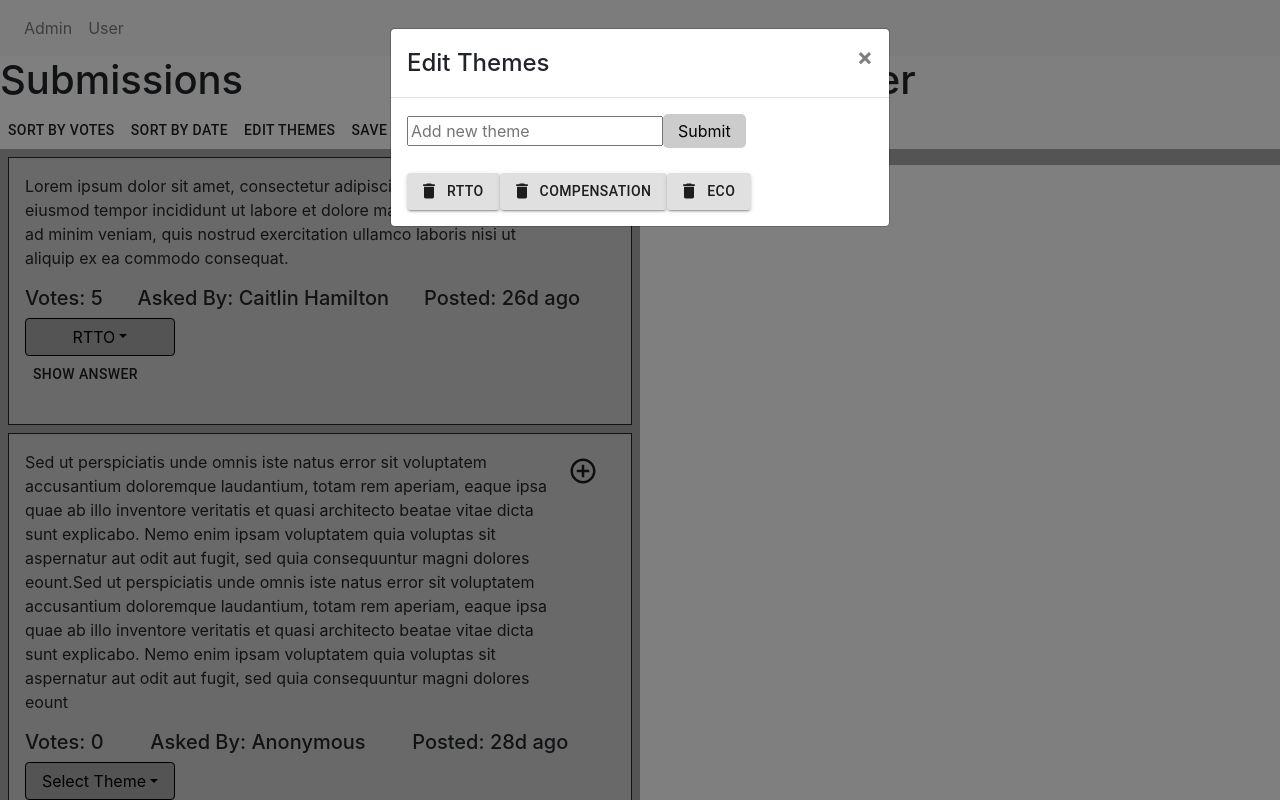
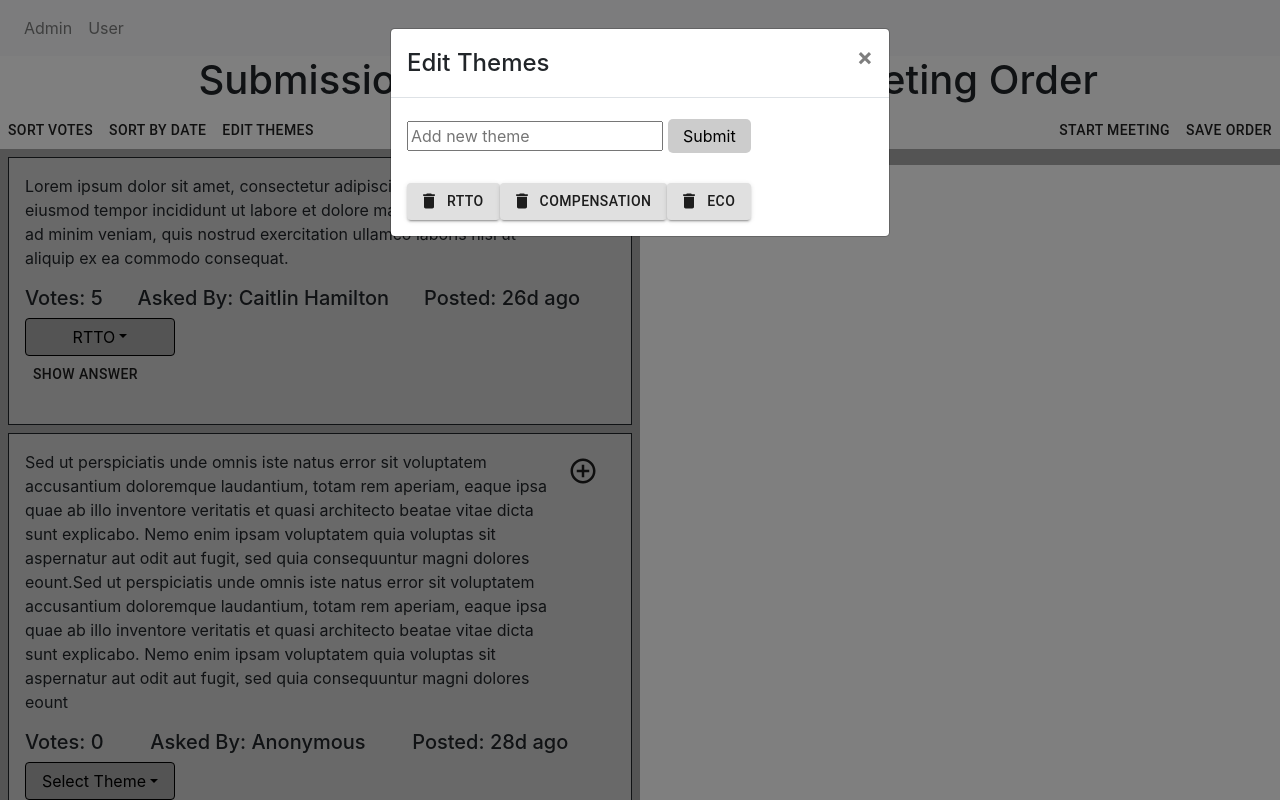
Before and after one commit to caitlin-hamilton/AskMeAnything, a React (Create React App) app: page /admin in a window 1280 px wide. Both pictures are taken after a click on the button "EDIT THEMES". Shown: the top 800 px of the page. Built offline with nearby package versions, Linux system fonts and the light colour scheme.

Commit message:
styling fixes

```diff
--- a/public/index.html
+++ b/public/index.html
@@ -24,7 +24,7 @@
       work correctly both with client-side routing and a non-root public URL.
       Learn how to configure a non-root public URL by running `npm run build`.
     -->
-    <title>React App</title>
+    <title>Ask Me Anything</title>
   </head>
   <body>
     <noscript>You need to enable JavaScript to run this app.</noscript>
--- a/src/App.css
+++ b/src/App.css
@@ -5,6 +5,8 @@ input[type="submit"] {
   cursor: pointer;
   -webkit-border-radius: 5px;
   border-radius: 5px;
+  margin: 5px;
+  height:10%
 }
 
 .adminButton {
--- a/src/admin_components/AdminComponents.styled.tsx
+++ b/src/admin_components/AdminComponents.styled.tsx
@@ -4,6 +4,7 @@ export const QuestionHeading = styled.h1`
 width: 50%;
 height: 100%;
 display: flex;
+justify-content: center;
 `
 
 export const QuestionContainer = styled.div`
--- a/src/admin_components/AdminHome.js
+++ b/src/admin_components/AdminHome.js
@@ -7,6 +7,7 @@ import themes from "./Themes";
 import { ToastContainer, toast } from "react-toastify";
 import "react-toastify/dist/ReactToastify.css";
 import {QuestionHeading, QuestionContainer} from './AdminComponents.styled'
+import { AiOutlineArrowDown, AiOutlineArrowUp } from "react-icons/ai";
 import '../App.css'
 
 const reorder = (list, startIndex, endIndex) => {
@@ -169,9 +170,23 @@ export default class AdminHome extends Component {
   };
 
 
-  showSuccessfulToast() {
+  showNewThemeToast() {
     toast.success("New Theme Added", {
-      position: "top-right",
+      position: "top-center",
+      autoClose: 2000,
+      hideProgressBar: true,
+      closeOnClick: true,
+      pauseOnHover: true,
+      draggable: true,
+      progress: undefined,
+    });
+
+    toast();
+  }
+
+  showSuccessfulDeleteToast() {
+    toast.error("Theme Deleted", {
+      position: "top-center",
       autoClose: 2000,
       hideProgressBar: true,
       closeOnClick: true,
@@ -198,7 +213,8 @@ export default class AdminHome extends Component {
               this.sortByAttribute("inputData", "votes");
             }}
           >
-            Sort By Votes
+            Sort Votes
+
           </Button>
           <Button
             className="adminButton"
@@ -215,10 +231,11 @@ export default class AdminHome extends Component {
             isModalOpen={this.state.isModalOpen}
             switchModal={() => this.switchModal()}
             themes={themes}
-            showSuccessfulToast={() => this.showSuccessfulToast()}
+            showNewThemeToast={() => this.showNewThemeToast()}
+            showSuccessfulDeleteToast={() => this.showSuccessfulDeleteToast()}
           />
-          <Button className="adminButton">Save Order</Button>
-          <Button className="adminButton">Start Meeting</Button>
+          <Button className="adminButton float-right">Save Order</Button>
+          <Button className="adminButton float-right">Start Meeting</Button>
         </div>
           <div style={{display: 'flex', width: '100%'}}>
             <DragDropContext onDragEnd={this.onDragEnd}>
--- a/src/admin_components/AdminPost.js
+++ b/src/admin_components/AdminPost.js
@@ -7,6 +7,7 @@ import AdminQuestionModal from "./AdminQuestionModal";
 import { MdAddCircleOutline } from "react-icons/md";
 import formatTime from "../utils/formatTime";
 import {AnswerContainer, AdminPostContainer, TextContainer} from './AdminComponents.styled'
+import { grey } from "@material-ui/core/colors";
 
 const grid = 8;
 
@@ -69,7 +70,7 @@ renderReply() {
               <p>Show Answer</p>
           )}
         </Button>
-        {this.state.showAnswer ? <p>{this.state.answer}</p> : ""}
+        {this.state.showAnswer ? <p style={{backgroundColor: '#BFBFBF'}}>{this.state.answer}</p> : ""}
       </AnswerContainer>
     );
   }
--- a/src/admin_components/ThemeModal.js
+++ b/src/admin_components/ThemeModal.js
@@ -12,16 +12,18 @@ export default function ThemeModal(props) {
   }
 
   function submit(event) {
+    props.themes.push(theme);
     props.switchModal();
     event.preventDefault();
-    props.themes.push(theme);
-    props.showSuccessfulToast();
+    props.showNewThemeToast();
   }
 
-  function deleteTheme(e) {
-    const index = themes.indexOf(e.target.value);
+  function deleteTheme(themeName) {
+    const index = themes.indexOf(themeName);
     if (index > -1) {
       themes.splice(index, 1);
+      props.switchModal();
+      props.showSuccessfulDeleteToast()
     }
   }
 
@@ -47,7 +49,7 @@ export default function ThemeModal(props) {
               variant="contained"
               startIcon={<DeleteIcon />}
               value={item}
-              onClick={(e) => deleteTheme(e, "value")}
+              onClick={() => deleteTheme(item)}
             >
               {item}
             </Button>
--- a/src/data/input_data.json
+++ b/src/data/input_data.json
@@ -37,7 +37,7 @@
   },
   {
     "id": "5",
-    "text": "Who wrote 1984?",
+    "text": "What are the football results?",
     "poster": "Anonymous",
     "votes": 0,
     "timePosted": 1641135348000,
--- a/src/user_components/QuestionModal.tsx
+++ b/src/user_components/QuestionModal.tsx
@@ -81,7 +81,7 @@ export default function QuestionModal(props: Props) {
               defaultChecked={true}
             />
             <label htmlFor="isAnonymous"> Ask Anonymously</label>
-            <input type="submit" value="Post Question" />
+            <input type="submit" value="Post Question" style={{margin: "5px"}}/>
           </div>
         </form>
       </Modal.Body>
--- a/src/user_components/UserHome.tsx
+++ b/src/user_components/UserHome.tsx
@@ -140,6 +140,7 @@ const UserHome = (props: Props) => {
       <div style={{display: 'flex', justifyContent: 'center'}}>
         <textarea
           onClick={() => switchModal()}
+          readOnly
           placeholder="Ask us anything..."
           style={{width: '100%', height:'100px'}}
         />
--- a/src/user_components/UserPost.tsx
+++ b/src/user_components/UserPost.tsx
@@ -19,15 +19,10 @@ interface Props {
 const UserPost = (props: Props) => {
   const [showAnswer, setShowAnswer] = useState(false);
 
-  useEffect(() => {
-  }, [props.hasUserVoted]);
-
-
   function renderVoteButton() {
-    if (props.hasUserVoted === true) {
+    if (props.hasUserVoted) {
       return (
         <FaThumbsUp
-          data-testid="btn-decr"
           size="20px"
           className="voteIcon"
           onClick={() => props.decrementVote(props.id)}
@@ -36,7 +31,6 @@ const UserPost = (props: Props) => {
     } else {
       return (
         <FaRegThumbsUp
-          data-testid="btn-incr"
           size="20px"
           className="voteIcon"
           onClick={() => props.incrementVote(props.id)}
@@ -54,9 +48,7 @@ const UserPost = (props: Props) => {
       return <p>{props.answer}</p>;
     } else if (!props.answer)
       return (
-        <div style={{fontWeight:'bold'}}>
-          <p>No Answer yet..</p>
-        </div>
+          <p style={{fontWeight:'bold'}}>No Answer yet..</p>
       );
   }
 
@@ -90,7 +82,7 @@ const UserPost = (props: Props) => {
         <div style={{flexBasis: '100%', height:0}}></div>
         {renderReply()}
       </AnswerDiv>
-      </PostDiv>
+    </PostDiv>
   );
 };
 
```
